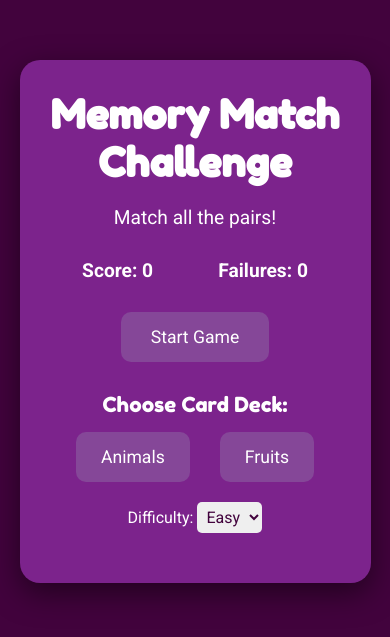
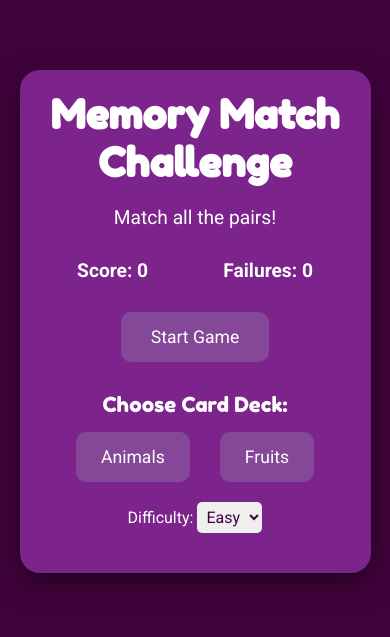
Before and after one commit to LisaReitinger/memory-card-game, a plain HTML site: page index.html in a window 390 px wide. Shown: the part 101-738 px from the top of the page. Drawn offline with nearby package versions, Linux system fonts and the light colour scheme.

Commit message:
Fix layout to prevent vertical scrolling and ensure responsiveness across devices

```diff
--- a/assets/css/style.css
+++ b/assets/css/style.css
@@ -14,13 +14,15 @@ body {
     display: flex;
     flex-direction: column;
     justify-content: center;
+    height: 100vh;
+    overflow: hidden;
 }
 
 .game-container {
     max-width: 90%;
-    width: 800px;
+    width: 510px;
     margin: 20px auto;
-    padding: 30px;
+    padding: 20px;
     background-color: #7c238c;
     border-radius: 20px;
     box-shadow: 0px 10px 30px rgba(0, 0, 0, 0.5);
@@ -97,7 +99,7 @@ button:disabled {
 button:disabled::after {
     content: "Unavailable on Hard Mode";
     position: absolute;
-    bottom: -35px; /* Adjust the position */
+    bottom: -35px;
     left: 50%;
     transform: translateX(-50%);
     background-color: #333;
@@ -348,17 +350,6 @@ select {
     transform: scale(1.1);
 }
 
-/* Fireworks Canvas */
-#fireworks {
-    position: fixed;
-    top: 0;
-    left: 0;
-    width: 100vw;
-    height: 100vh;
-    pointer-events: none;
-    z-index: -1;
-}
-
 /* Prefers-reduced-motion for accessibility */
 @media (prefers-reduced-motion: reduce) {
     * {
--- a/index.html
+++ b/index.html
@@ -68,7 +68,6 @@
 
         <div id="gameBoard" class="game-board"></div>
         <div id="feedback" class="feedback"></div>
-        <canvas id="fireworks"></canvas>
 
         <!-- Quit Modal -->
         <div id="quitModal" class="modal hidden">
```
